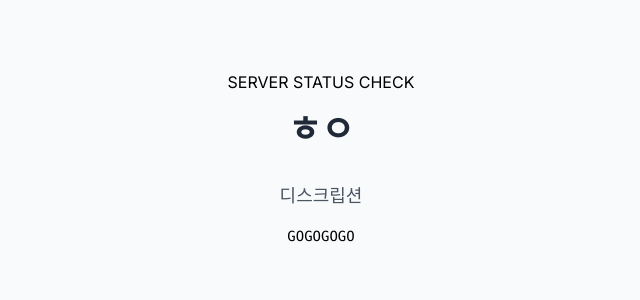
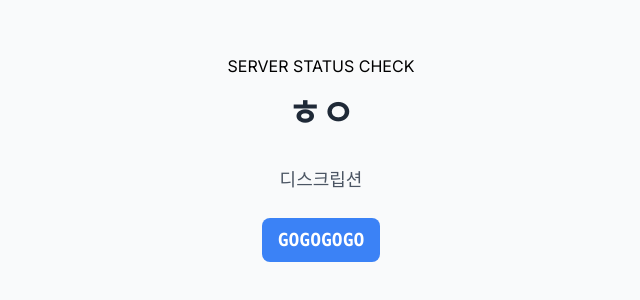
Before and after one commit to 2starwook/HackKU-2024-LOOH, a Next.js app: page / in a window 1280 px wide. Shown: the part 242-542 px from the top of the page, without its empty margins (319-959 px from the left). Built offline with nearby package versions, Linux system fonts and the light colour scheme.

Commit message:
Button ChapChap

```diff
--- a/app/page.tsx
+++ b/app/page.tsx
@@ -15,7 +15,9 @@ export default function Home() {
           디스크립션
         </p>
         <Link href="/form" passHref>
-          <span className="mt-2 cursor-pointer">GOGOGOGO</span>
+          <button className="mt-2 px-4 py-2 bg-blue-500 text-white font-bold text-lg rounded-lg hover:bg-blue-700 transition-colors duration-200 ease-in-out focus:outline-none focus:ring-2 focus:ring-blue-300 focus:ring-opacity-50 cursor-pointer">
+            GOGOGOGO
+          </button>
         </Link>
       </div>
     </main>
```
